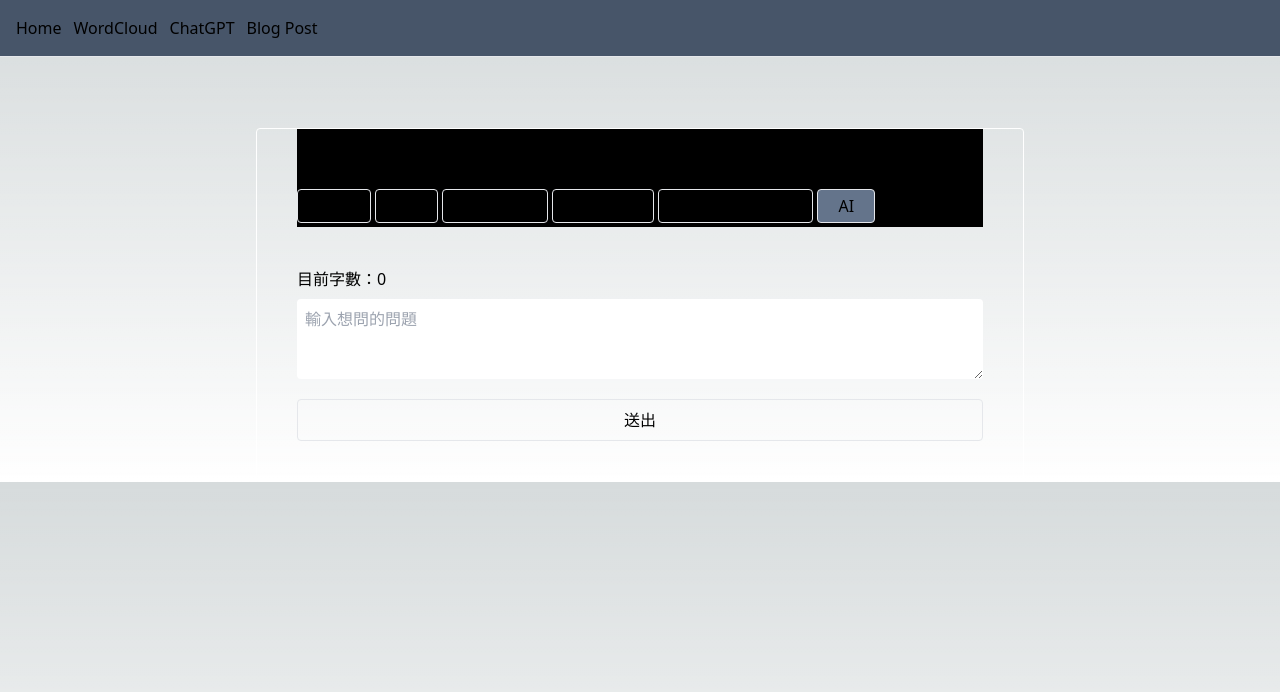
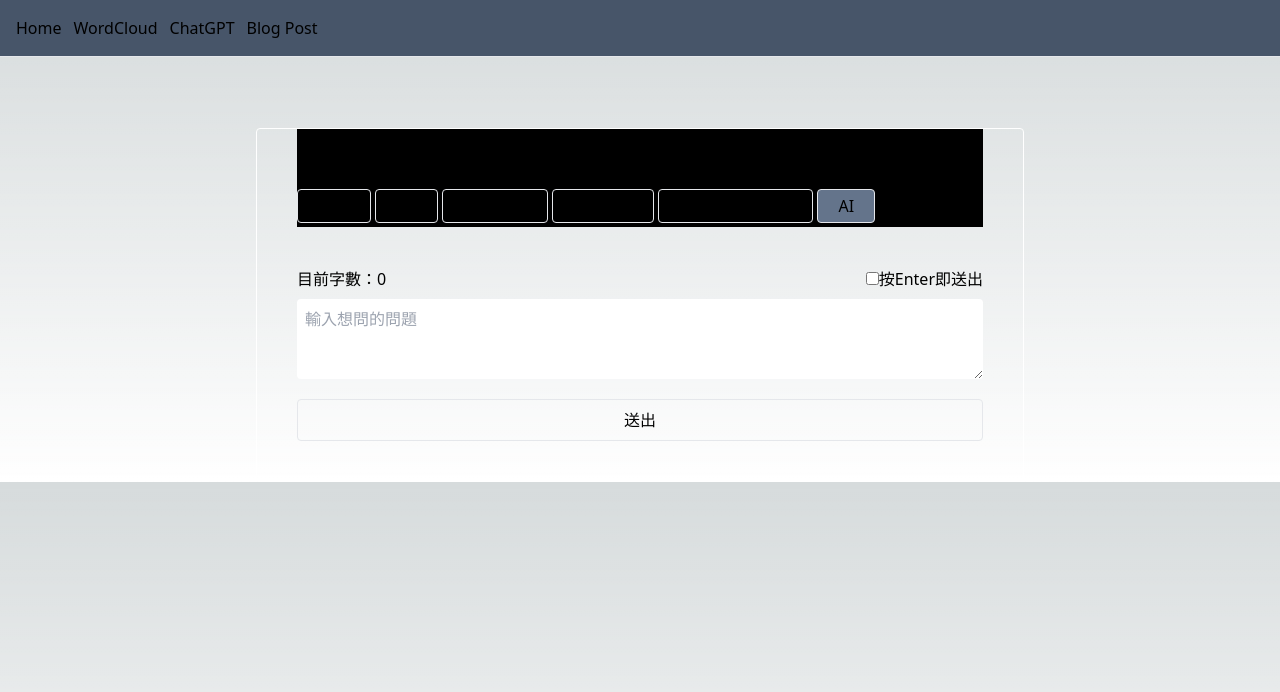
Before and after one commit to shangjuc/trend_lite_next, a Next.js app: page /chatgpt/ai in a window 1280 px wide. Shown: the top 692 px of the page. Built offline with nearby package versions, Linux system fonts and the light colour scheme.

Commit message:
Add enterIsInput button

```diff
--- a/src/pages/chatgpt/[ai_role].tsx
+++ b/src/pages/chatgpt/[ai_role].tsx
@@ -20,18 +20,20 @@ interface I_TranslationData {
     [text: string]: string
 }
 
-export default function ChatGPT() {
+const ChatWithAi = () =>{
     // console.log('chat gpt')
     const router = useRouter();
     const path_role = router.asPath.split("/")[2];
 
-    const trans_tw:I_TranslationData = {
+    const trans_tw: I_TranslationData = {
         'kotoha': '琴葉',
         'ushio_noa': '生塩ノア',
         'gp': 'GP',
         'lawbot': 'Law Bot',
         'qsh_helper': 'QSH語法小幫手',
     }
+
+    const [enterIsInput, setEnterIsInput] = useState(false);
     const [title_msg, setTitleMsg] = useState(`ChatGPT: ${translateWord(path_role)}`)
     const [userInput, setUserInput] = useState<string>('');
     const [aiRole, setAiRole] = useState<string>('kotoha');
@@ -55,13 +57,13 @@ export default function ChatGPT() {
 
     }, [])
 
-    useEffect(()=>{
-        if(path_role in chatHistoryData){
+    useEffect(() => {
+        if (path_role in chatHistoryData) {
             setAiRole(path_role)
             setTitleMsg(`ChatGPT: ${translateWord(path_role)}`)
         }
         // console.log(aiRole, path_role)
-    },[path_role])
+    }, [path_role])
 
     function translateWord(text: string): string {
         if (trans_tw[text as keyof I_TranslationData]) {
@@ -136,15 +138,21 @@ export default function ChatGPT() {
 
     function handleChange(event: any) {
         setUserInput(event.target.value);
+        // console.log(event.code, event.target.value)
 
     }
+
     function handleKeyDown(event: any) {
+        // setUserInput(String(event.target.value));
+        // console.log(event.key, event.target.value)
 
-        // console.log(e);
-        // setUserInput(e.target.value);
-        if (event.key === 'Enter') {
-            // event.target.value = '';
-            // submitUserInput()
+        if (event.key === 'Enter' && enterIsInput) {
+            submitUserInput()
+            setTimeout(() => {
+                event.target.value = ''.trim();
+                setUserInput(''.trim());
+
+            }, 100);
         }
 
     }
@@ -199,13 +207,17 @@ export default function ChatGPT() {
                         )}
                     {/* {isLoading && <div className="w-full">Loading...</div>} */}
                     <div className="user-input flex flex-wrap w-full justify-center items-center py-10">
-                        <div className="w-full mb-2">目前字數：{userInput.length}</div>
+                        <div className="w-full mb-2 flex ">
+                            <span>目前字數：{userInput.length}</span>
+                            <button className="ml-auto" onClick={() => { setEnterIsInput(!enterIsInput) }}>
+                                <input type="checkbox" name="" id="" checked={enterIsInput} onChange={() => { }}/>
+                                按Enter即送出
+                            </button>
+                        </div>
                         <textarea placeholder="輸入想問的問題" className=" w-full text-gray-500 mb-5 h-20 rounded p-2"
                             onChange={handleChange}
-                            onKeyDown={handleKeyDown} value={userInput} />
-                        {/* <input type="text" placeholder="輸入想問的問題" className=" w-full text-gray-500 mb-5 h-10 rounded px-2"
-                            onChange={handleChange}
-                            onKeyDown={handleKeyDown} value={userInput} /> */}
+                            onKeyDown={handleKeyDown}
+                            value={userInput} />
                         <button className="w-full border p-2 rounded" onClick={() => submitUserInput()}>送出</button>
                     </div>
 
@@ -223,3 +235,5 @@ export default function ChatGPT() {
         </>
     )
 }
+
+export default ChatWithAi;
```
Also changed, not shown: 1 other file (tests, documents, lock files or other folders).
